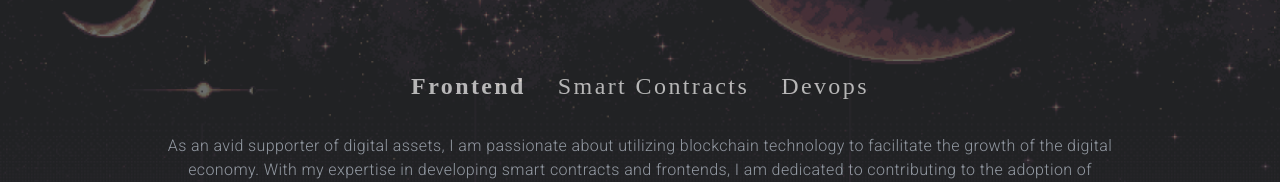
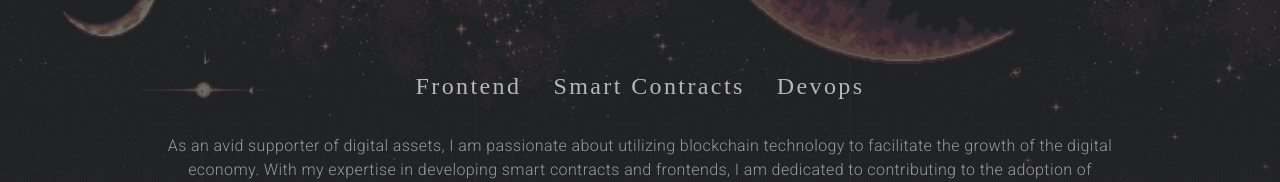
Before and after one commit to gopiinho/devProfile, a Next.js app: page / in a window 1280 px wide. Shown: the part 314-496 px from the top of the page. Built offline with nearby package versions, Linux system fonts and the light colour scheme; a web font is replaced by a local one.

Commit message:
Update Main.jsx

```diff
--- a/components/Main.jsx
+++ b/components/Main.jsx
@@ -36,7 +36,7 @@ const Main = () => {
           </h1>
 
           <div className="flex space-between justify-center m-auto py-4 gap-8 tracking-widest font-phudu text-2xl mt-8  ">
-            <h3 className="font-extrabold">Frontend </h3>
+            <h3>Frontend </h3>
             <h3>Smart Contracts </h3>
             <h3>Devops</h3>
           </div>
```
